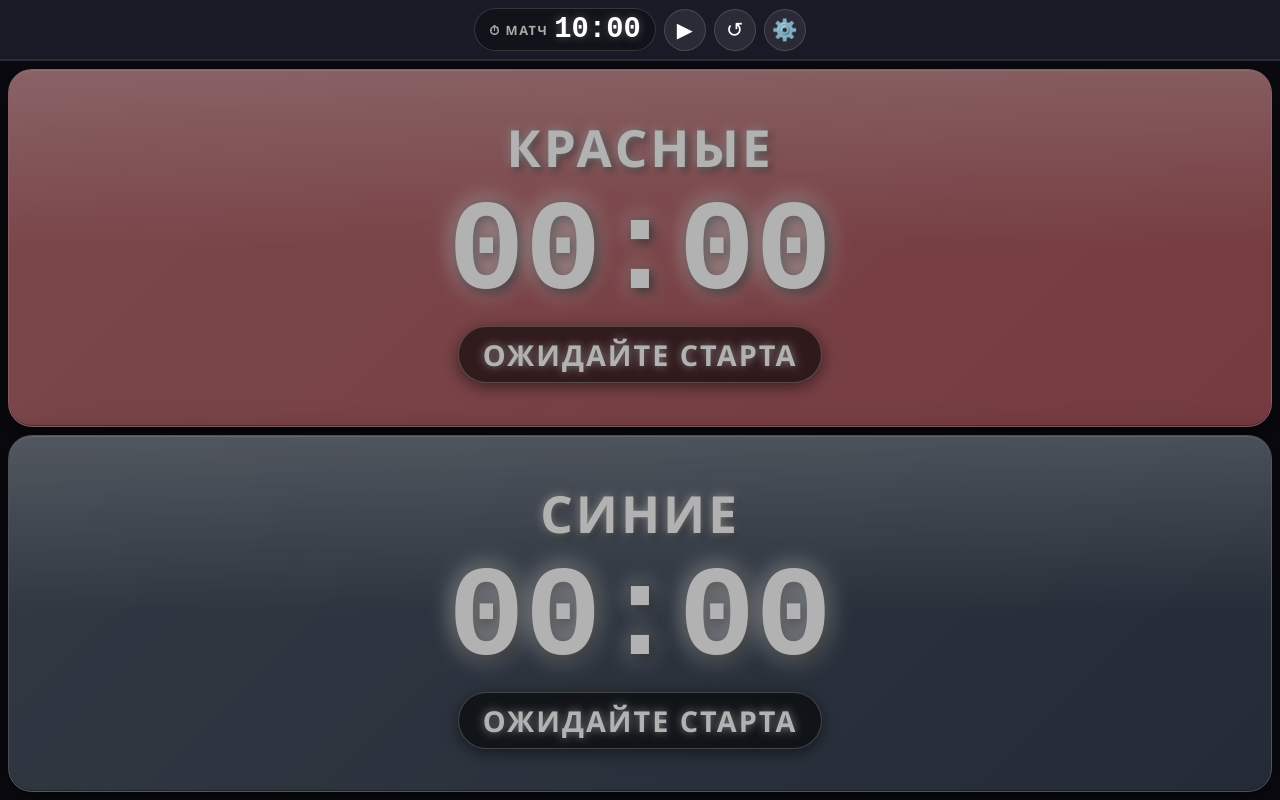
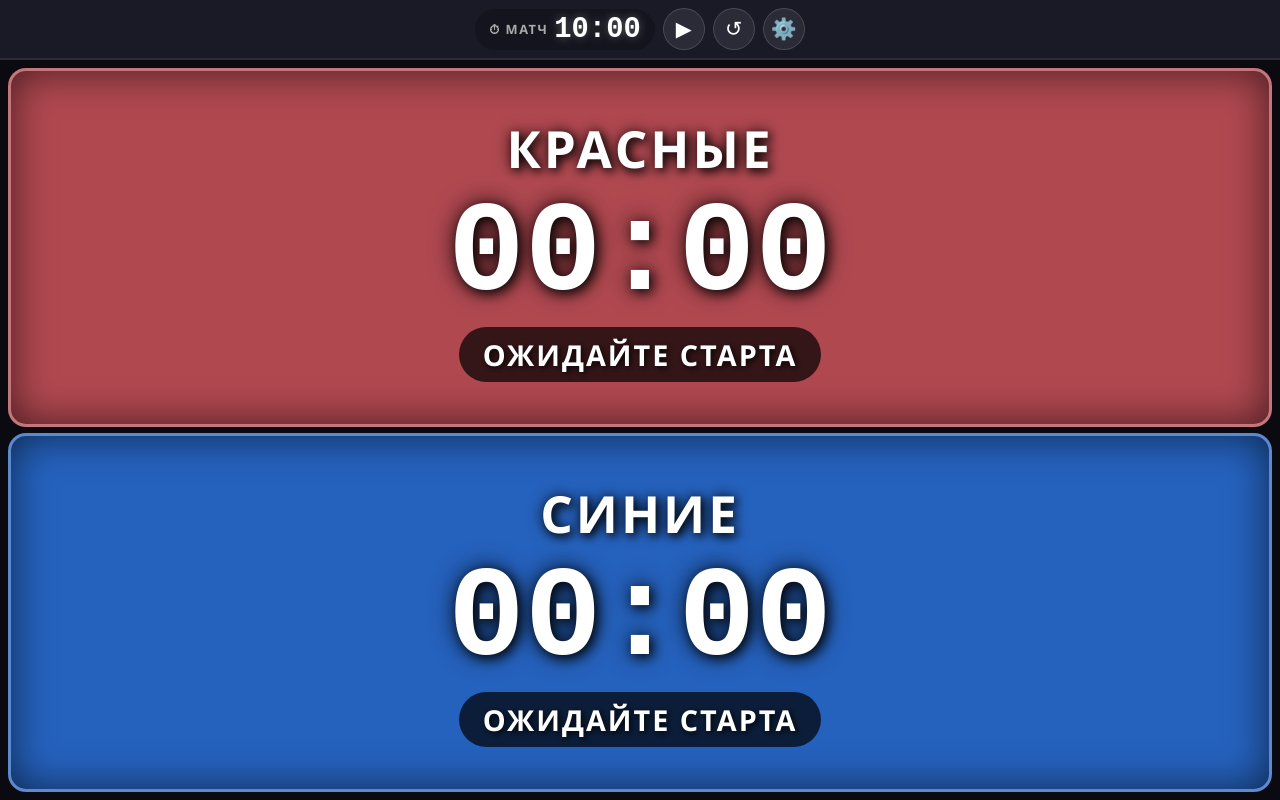
Before and after one commit to sabaraleev1989-ship-it/Airsoft-timer, a plain HTML site: page index.html in a window 1280 px wide. Drawn offline with Linux system fonts and the light colour scheme.

Commit message:
Update index.html

```diff
--- a/index.html
+++ b/index.html
@@ -3,7 +3,7 @@
 <head>
     <meta charset="UTF-8">
     <meta name="viewport" content="width=device-width, initial-scale=1.0, user-scalable=no, viewport-fit=cover">
-    <title>scorpTIMER · HUD</title>
+    <title>scorpTIMER</title>
     <link rel="manifest" href="manifest.json?v=2">
     <meta name="apple-mobile-web-app-title" content="scorpTIMER">
     <meta name="apple-mobile-web-app-capable" content="yes">
@@ -11,7 +11,7 @@
     <style>
         :root {
             --color-team-a: #e63946;
-            --color-team-b: #1d3557;
+            --color-team-b: #0066ff;
             --bg: #0a0a10;
             --surface: #1a1a26;
             --text: #ffffff;
@@ -39,6 +39,7 @@
             flex-direction: column;
         }
 
+        /* Верхняя панель */
         .topbar {
             display: flex;
             align-items: center;
@@ -55,11 +56,10 @@
             display: flex;
             align-items: center;
             gap: 6px;
-            background: rgba(0,0,0,0.3);
+            background: #00000033;
             border-radius: 30px;
             padding: 4px 14px;
-            backdrop-filter: blur(10px);
-            border: 1px solid rgba(255,255,255,0.15);
+            backdrop-filter: blur(8px);
         }
         .game-timer-label {
             font-size: 0.8rem;
@@ -100,81 +100,49 @@
         .btn-icon:active { transform: scale(0.92); }
         .btn-icon.active { background: var(--gold); border-color: var(--gold); color: #000; }
 
+        /* Арена */
         .main-arena {
             flex: 1;
             display: flex;
             flex-direction: column;
-            gap: 8px;
+            gap: 6px;
             padding: 8px;
             min-height: 0;
         }
 
-        /* ---- HUD-ПАНЕЛИ (СТЕКЛЯННЫЕ) ---- */
+        /* ПАНЕЛИ КОМАНД (яркие, без стекла) */
         .team-panel {
             flex: 1;
             display: flex;
             flex-direction: column;
             align-items: center;
             justify-content: center;
-            border-radius: 24px;
+            border-radius: 18px;
             cursor: pointer;
-            transition: all 0.25s ease;
+            transition: 0.2s;
+            border: 3px solid rgba(255,255,255,0.25);
             position: relative;
             overflow: hidden;
-
-            /* Стеклянная основа */
-            background: linear-gradient(
-                135deg,
-                rgba(255, 255, 255, 0.15) 0%,
-                rgba(255, 255, 255, 0.05) 100%
-            );
-            backdrop-filter: blur(16px) saturate(180%);
-            -webkit-backdrop-filter: blur(16px) saturate(180%);
-
-            /* Рамка */
-            border: 1.5px solid rgba(255, 255, 255, 0.25);
-            box-shadow:
-                0 8px 32px rgba(0, 0, 0, 0.5),
-                inset 0 1px 0 rgba(255, 255, 255, 0.2),
-                inset 0 -1px 0 rgba(0, 0, 0, 0.3);
-
-            /* Дополнительный блик сверху */
-            position: relative;
+            box-shadow: inset 0 0 40px rgba(0,0,0,0.6);
+            min-height: 0;
+            background-color: var(--color-team-a); /* будет переопределено JS */
         }
-        .team-panel::before {
-            content: '';
-            position: absolute;
-            top: 0;
-            left: 0;
-            right: 0;
-            height: 50%;
-            background: linear-gradient(
-                to bottom,
-                rgba(255, 255, 255, 0.25) 0%,
-                transparent 100%
-            );
-            z-index: 0;
-            pointer-events: none;
-            border-radius: 24px 24px 0 0;
-        }
-        .team-panel:active { transform: scale(0.98); }
-
+        .team-panel:active { transform: scale(0.97); }
         .team-panel.inactive-for-start {
             cursor: default;
-            filter: grayscale(0.5) brightness(0.7);
+            filter: grayscale(0.4);
         }
         .team-panel.inactive-for-start:active { transform: none; }
 
         .dim-overlay {
             position: absolute;
             inset: 0;
-            background: rgba(0, 0, 0, 0.45);
-            backdrop-filter: blur(4px);
+            background: rgba(0,0,0,0.5);
+            backdrop-filter: blur(2px);
             opacity: 0;
             pointer-events: none;
             transition: opacity 0.3s;
             z-index: 1;
-            border-radius: 24px;
         }
         .team-panel.dimmed .dim-overlay { opacity: 1; }
 
@@ -196,9 +164,7 @@
             letter-spacing: 3px;
             text-transform: uppercase;
             color: #ffffff;
-            text-shadow:
-                0 0 10px rgba(255,255,255,0.8),
-                2px 2px 8px rgba(0,0,0,0.9);
+            text-shadow: 3px 3px 10px rgba(0,0,0,0.9), 0 0 15px rgba(0,0,0,0.8);
             white-space: nowrap;
         }
         .team-time {
@@ -206,48 +172,36 @@
             font-size: clamp(4rem, 15vw, 8rem);
             font-weight: 900;
             color: #ffffff;
-            text-shadow:
-                0 0 25px rgba(255,255,255,0.9),
-                3px 3px 12px rgba(0,0,0,0.9);
+            text-shadow: 3px 3px 12px rgba(0,0,0,0.9), 0 0 25px rgba(0,0,0,0.8);
             line-height: 1;
         }
         .team-status {
             font-size: clamp(1.2rem, 4vw, 1.8rem);
             font-weight: 700;
             letter-spacing: 2px;
-            background: rgba(0, 0, 0, 0.6);
-            backdrop-filter: blur(8px);
+            background: rgba(0,0,0,0.7);
             padding: 8px 24px;
             border-radius: 40px;
             color: #ffffff;
-            text-shadow: 0 0 10px rgba(255,255,255,0.7);
-            border: 1px solid rgba(255,255,255,0.3);
-            box-shadow: 0 4px 15px rgba(0,0,0,0.5);
+            text-shadow: 2px 2px 6px rgba(0,0,0,0.9);
+            backdrop-filter: blur(4px);
             white-space: nowrap;
             max-width: 95%;
             overflow: hidden;
             text-overflow: ellipsis;
         }
 
+        /* Активная панель – яркое свечение */
         .team-panel.active-holder {
+            animation: activeGlow 1.2s infinite;
             border-color: rgba(255, 255, 255, 0.7);
-            box-shadow:
-                0 0 40px rgba(255, 255, 255, 0.8),
-                0 0 80px rgba(255, 255, 255, 0.4),
-                inset 0 0 30px rgba(255, 255, 255, 0.3),
-                inset 0 1px 0 rgba(255, 255, 255, 0.3);
-            animation: hudPulse 1.5s infinite;
+        }
+        @keyframes activeGlow {
+            0%,100% { box-shadow: 0 0 40px rgba(255,255,255,0.6), inset 0 0 40px rgba(0,0,0,0.4); }
+            50% { box-shadow: 0 0 70px rgba(255,255,255,0.8), inset 0 0 60px rgba(255,255,255,0.15); }
         }
 
-        @keyframes hudPulse {
-            0%, 100% {
-                box-shadow: 0 0 40px rgba(255, 255, 255, 0.8), 0 0 80px rgba(255, 255, 255, 0.4), inset 0 0 30px rgba(255, 255, 255, 0.3);
-            }
-            50% {
-                box-shadow: 0 0 60px rgba(255, 255, 255, 1), 0 0 120px rgba(255, 255, 255, 0.6), inset 0 0 50px rgba(255, 255, 255, 0.5);
-            }
-        }
-
+        /* Модальное окно */
         .modal-overlay {
             position: fixed;
             inset: 0;
@@ -378,7 +332,7 @@
             </div>
             <div class="setting-row">
                 <label>🎨 Цвет кнопки B</label>
-                <input type="color" id="inputColorB" value="#1d3557">
+                <input type="color" id="inputColorB" value="#0066ff">
             </div>
             <div class="modal-actions">
                 <button class="btn primary" id="btnSaveSettings">💾 Сохранить</button>
@@ -436,7 +390,7 @@
                 nameA: 'КРАСНЫЕ',
                 nameB: 'СИНИЕ',
                 colorA: '#e63946',
-                colorB: '#1d3557',
+                colorB: '#0066ff',
             };
 
             function getAudioContext() {
```
